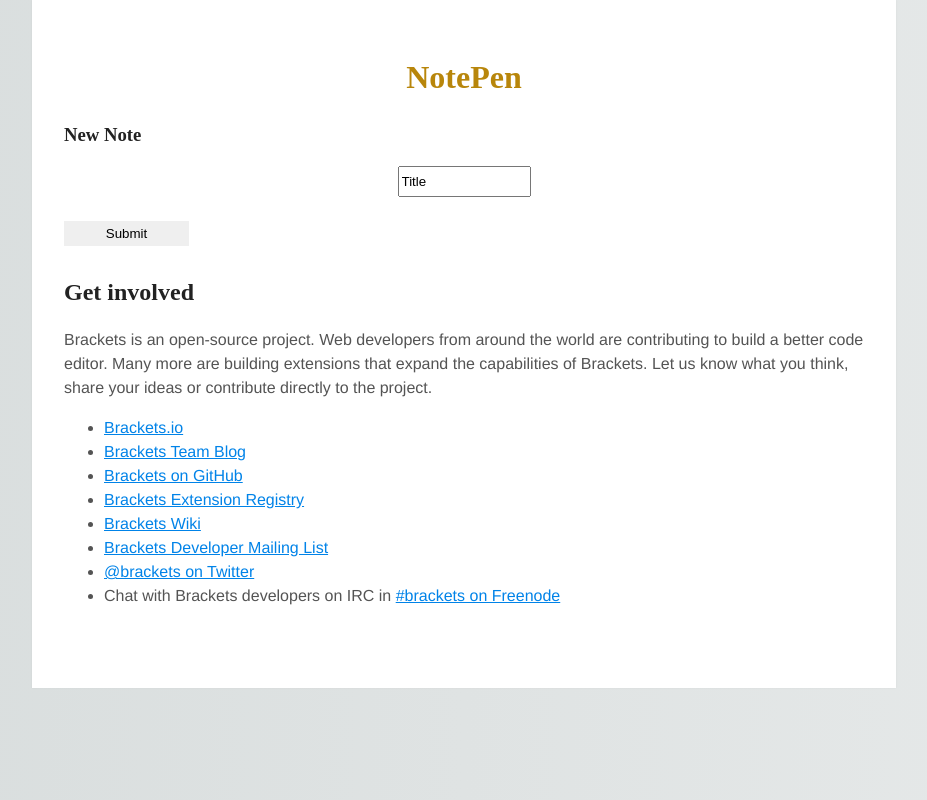
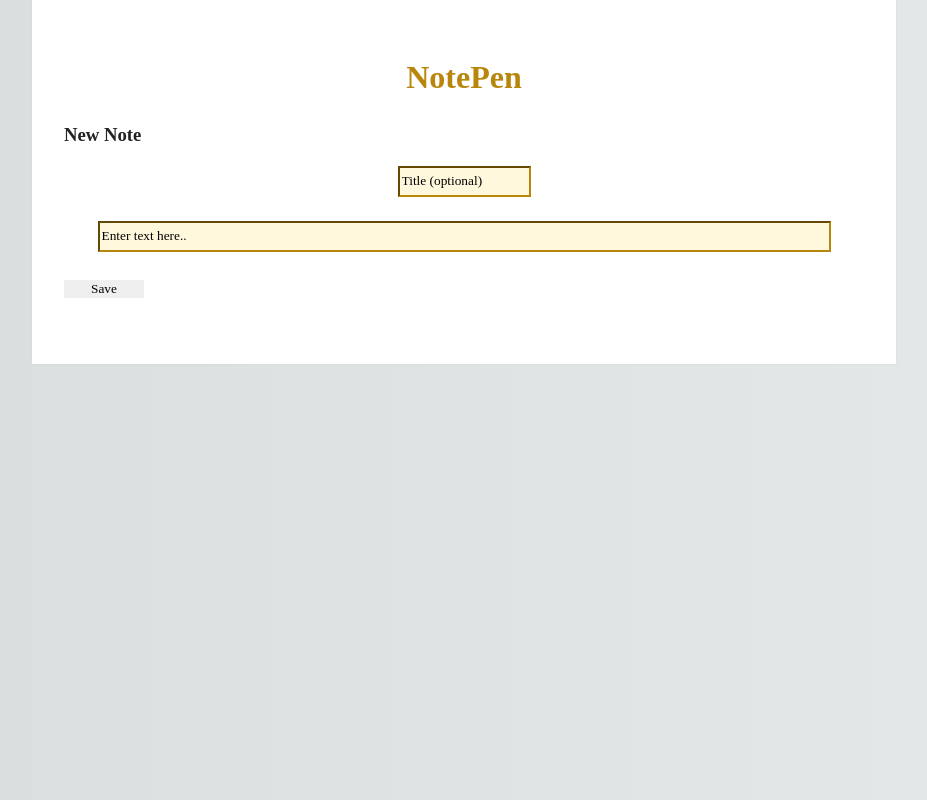
Before and after one commit to cloudwerewolf/PWA, a plain HTML site: page index.html in a window 1280 px wide. Shown: the whole page, without its empty margins (176-1103 px from the left). Drawn offline with Linux system fonts and the light colour scheme; a web font is replaced by a local one.

Commit message:
Signed-off-by: CloudWerewolf <joshharc@gmail.com>

```diff
--- a/index.html
+++ b/index.html
@@ -14,25 +14,9 @@
         <h1><center>NotePen</center></h1>
 
         <h3>New Note</h3>
-        <center><input type=text name="Title" value="Title"></center><br>
-        <input type="Submit" value="Submit" id="submit">
-
-        <h2>Get involved</h2>
-        <p>
-            Brackets is an open-source project. Web developers from around the world are contributing to build
-            a better code editor. Many more are building extensions that expand the capabilities of Brackets.
-            Let us know what you think, share your ideas or contribute directly to the project.
-        </p>
-        <ul>
-            <li><a href="http://brackets.io">Brackets.io</a></li>
-            <li><a href="http://blog.brackets.io">Brackets Team Blog</a></li>
-            <li><a href="https://github.com/adobe/brackets">Brackets on GitHub</a></li>
-            <li><a href="https://brackets-registry.aboutweb.com">Brackets Extension Registry</a></li>
-            <li><a href="https://github.com/adobe/brackets/wiki">Brackets Wiki</a></li>
-            <li><a href="https://groups.google.com/forum/#!forum/brackets-dev">Brackets Developer Mailing List</a></li>
-            <li><a href="https://twitter.com/brackets">@brackets on Twitter</a></li>
-            <li>Chat with Brackets developers on IRC in <a href="http://webchat.freenode.net/?channels=brackets&uio=d4">#brackets on Freenode</a></li>
-        </ul>
+        <center><input type=text name="Title" value="Title (optional)" id="title"></center><br>
+        <center><input type=text name="Note" value="Enter text here.." id="note"></center><br>
+        <input type="Submit" value="Save" id="save">
 
     </body>
 </html>
--- a/main.css
+++ b/main.css
@@ -45,13 +45,23 @@
 }
 
 input{
-    background-repeat:repeat-x;
-/*    border: 0px solid;*/
+    font-family: 'Scope One';
+}
+#title{
     height:25px;
     width:125px;
+    background-color: cornsilk;
+    border-color: darkgoldenrod;
 }
-#submit {
+#note{
+    height:25px;
+    width:725px;
+    background-color: cornsilk;
+    border-color: darkgoldenrod;
+}
+#save {
     border: 0px solid;
+    width: 80px;
 }
 
 img {
```
